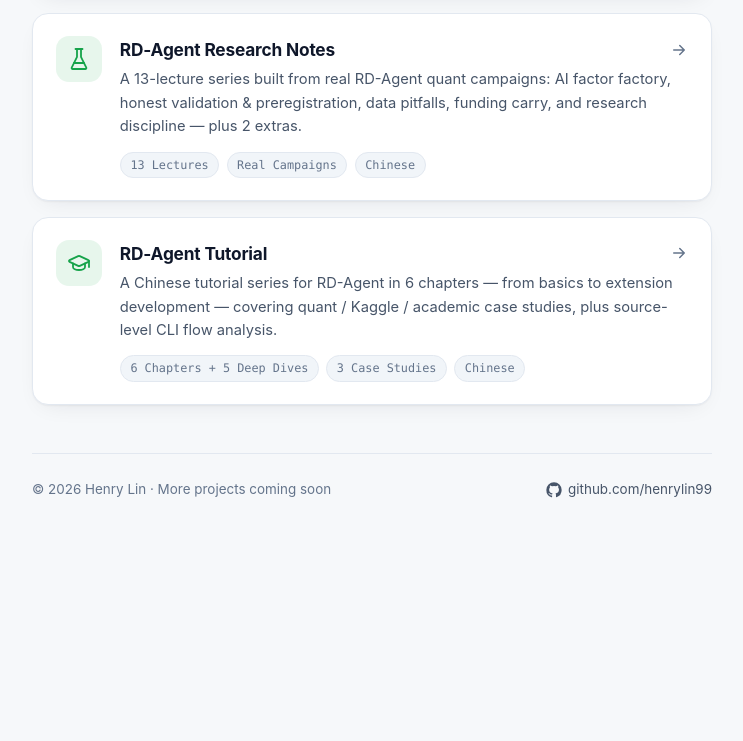
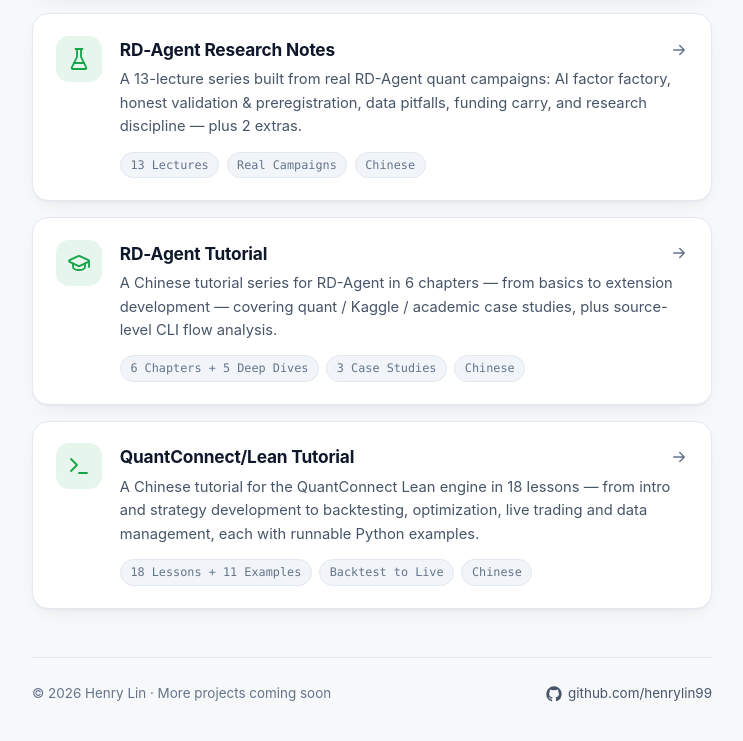
Before and after one commit to henrylin99/henrylin99.github.io, a plain HTML site: page index.html in a window 1280 px wide. Shown: the part 975-1716 px from the top of the page, without its empty margins (268-1011 px from the left). Before the commit the page ends 1540 px from the top, so only its background shows below. Drawn offline with Linux system fonts and the light colour scheme.

Commit message:
Add 6th card: QuantConnect/Lean教程 (lean-tutorial)

```diff
--- a/index.html
+++ b/index.html
@@ -333,6 +333,23 @@
         </span>
       </a>
 
+      <a class="card" href="https://henrylin99.github.io/lean-tutorial/">
+        <span class="ico" aria-hidden="true">
+          <svg viewBox="0 0 24 24" fill="none" stroke="currentColor" stroke-width="1.8" stroke-linecap="round" stroke-linejoin="round"><polyline points="4 17 10 11 4 5"/><line x1="12" x2="20" y1="19" y2="19"/></svg>
+        </span>
+        <span class="body">
+          <h2><span i18n-zh="QuantConnect/Lean教程" i18n-en="QuantConnect/Lean Tutorial">QuantConnect/Lean教程</span>
+            <svg class="arrow" viewBox="0 0 24 24" width="18" height="18" fill="none" stroke="currentColor" stroke-width="2" stroke-linecap="round" stroke-linejoin="round" aria-hidden="true"><path d="M5 12h14m-6-6 6 6-6 6"/></svg>
+          </h2>
+          <p i18n-zh="QuantConnect Lean 量化交易引擎中文教程：18 讲覆盖入门、策略开发、回测优化、实盘部署与数据管理，每讲配套可直接下载运行 Python 示例。" i18n-en="A Chinese tutorial for the QuantConnect Lean engine in 18 lessons — from intro and strategy development to backtesting, optimization, live trading and data management, each with runnable Python examples.">QuantConnect Lean 量化交易引擎中文教程：18 讲覆盖入门、策略开发、回测优化、实盘部署与数据管理，每讲配套可直接下载运行 Python 示例。</p>
+          <span class="chips">
+            <span class="chip" i18n-zh="18 讲 + 11 示例代码" i18n-en="18 Lessons + 11 Examples">18 讲 + 11 示例代码</span>
+            <span class="chip" i18n-zh="从回测到实盘" i18n-en="Backtest to Live">从回测到实盘</span>
+            <span class="chip" i18n-zh="中文" i18n-en="Chinese">中文</span>
+          </span>
+        </span>
+      </a>
+
     </main>
 
     <footer>
```
